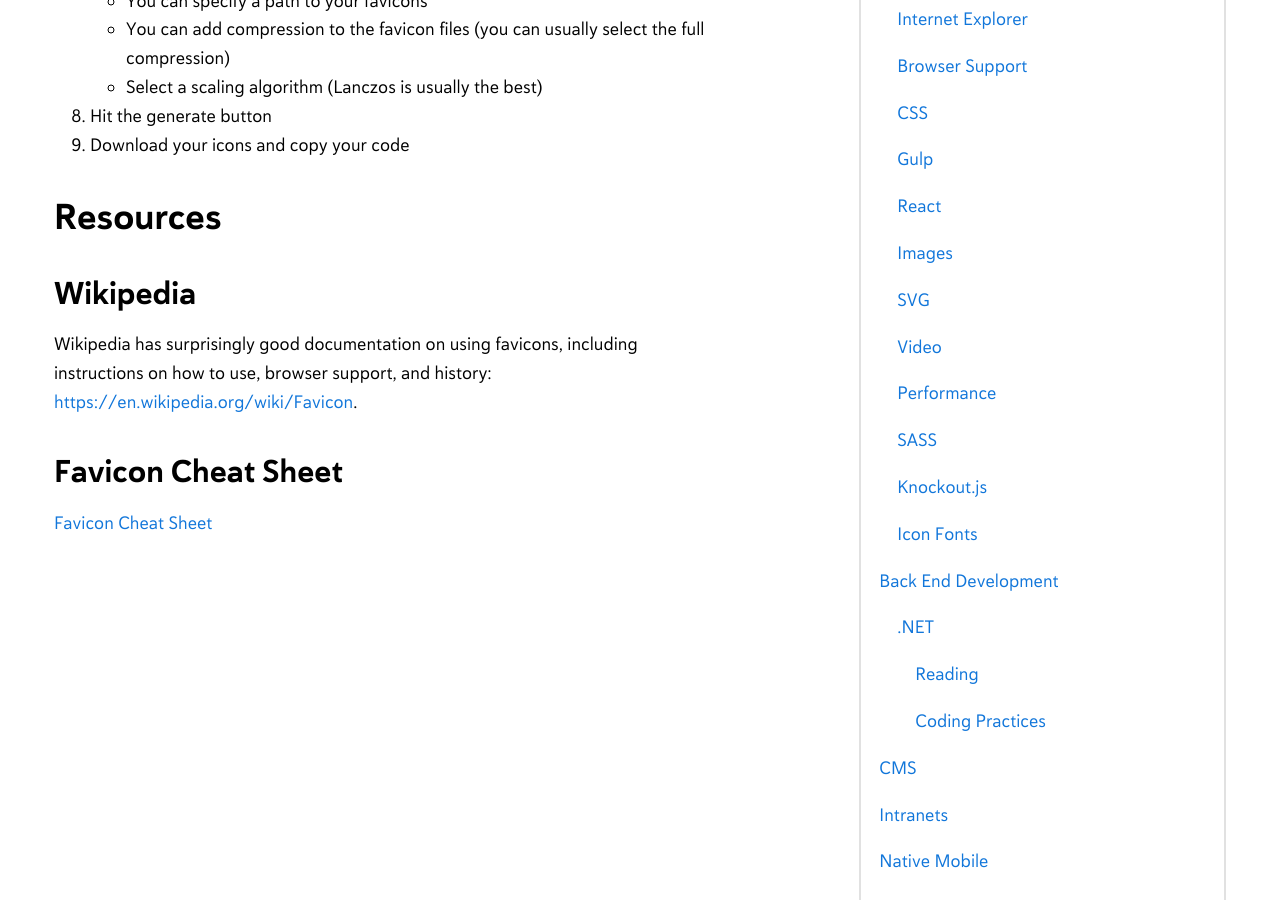
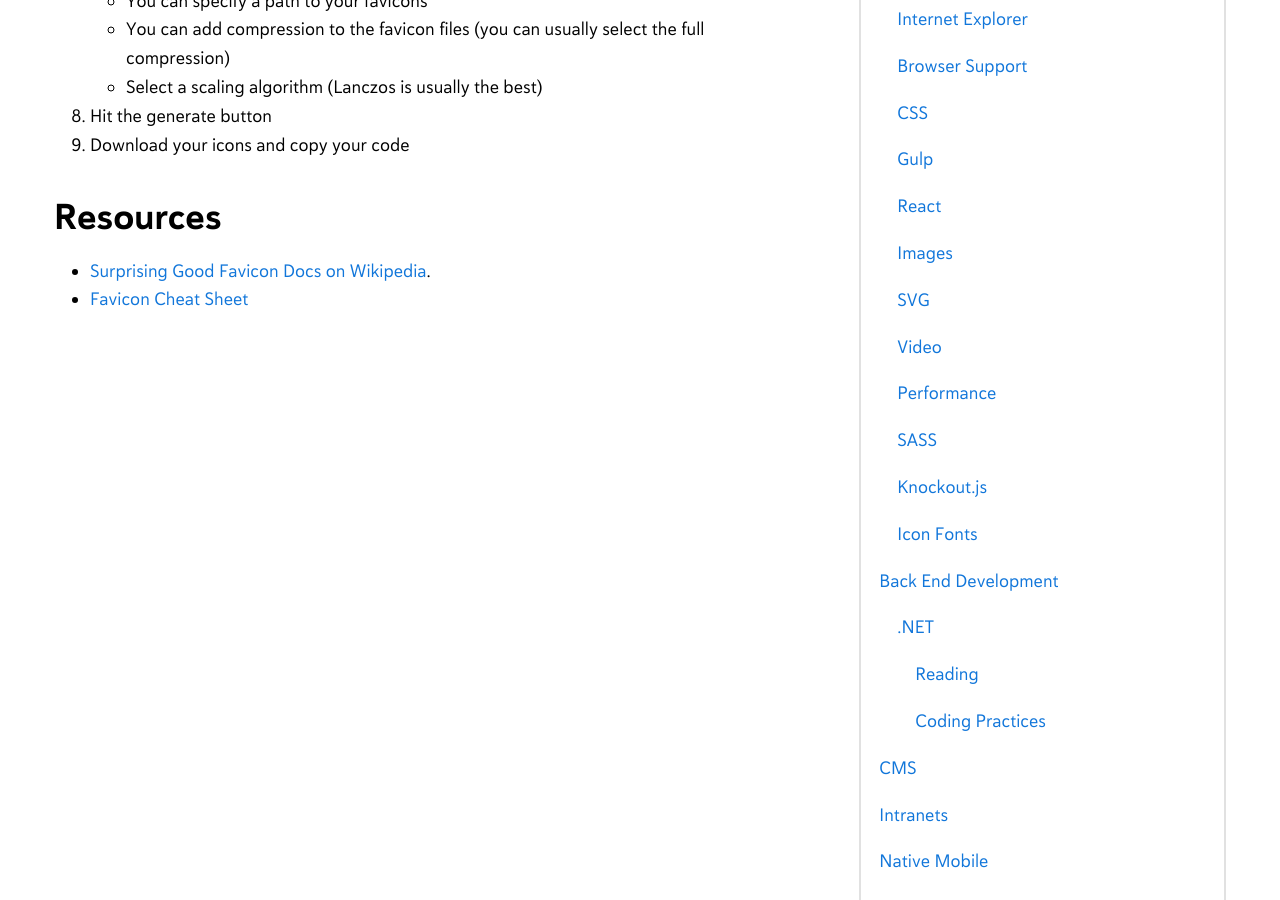
Before and after one commit to mercuryworks/developers-handbook, a Jekyll site: the page built from _posts/2017-03-02-front-end-development-favicons.markdown, in a window 1280 px wide and 900 px high, scrolled down 1265 px. Built offline with Jekyll 4.4.1, drawn with Linux system fonts in a browser that asks for light colours; comment, search, counter and statistics services are not loaded.

Commit message:
Updated Gulp, frameworks, and favicons

```diff
--- a/_posts/2017-03-02-front-end-development-favicons.markdown
+++ b/_posts/2017-03-02-front-end-development-favicons.markdown
@@ -44,10 +44,5 @@
 
 ## Resources
 
-### Wikipedia
-
-Wikipedia has surprisingly good documentation on using favicons, including instructions on how to use, browser support, and history: [https://en.wikipedia.org/wiki/Favicon](https://en.wikipedia.org/wiki/Favicon).
-
-### Favicon Cheat Sheet
-
-[Favicon Cheat Sheet](https://github.com/audreyr/favicon-cheat-sheet)
+* [Surprising Good Favicon Docs on Wikipedia](https://en.wikipedia.org/wiki/Favicon).
+* [Favicon Cheat Sheet](https://github.com/audreyr/favicon-cheat-sheet)
--- a/_posts/2018-01-18-front-end-development-frameworks.markdown
+++ b/_posts/2018-01-18-front-end-development-frameworks.markdown
@@ -21,6 +21,7 @@
 ### v4
 
 * [Bootstrap v4](http://getbootstrap.com/)
+* [Documentation](http://getbootstrap.com/docs/4.0/getting-started/introduction/)
 
 ### v3
 
@@ -37,6 +38,8 @@
 
 * [Form Validation (v3 & v4)](http://formvalidation.io/)
 * [DataTables (v3 & v4)](https://datatables.net/examples/styling/bootstrap4.html)
+* [SummerNote WYSIWYG (v3 & v4)](https://summernote.org/)
+* [More Resources](https://startbootstrap.com/bootstrap-resources/)
 
 ## Other Frameworks
 
```
Also changed, not shown: _posts/2018-01-10-front-end-development-gulp.markdown (+13 -5 lines).
